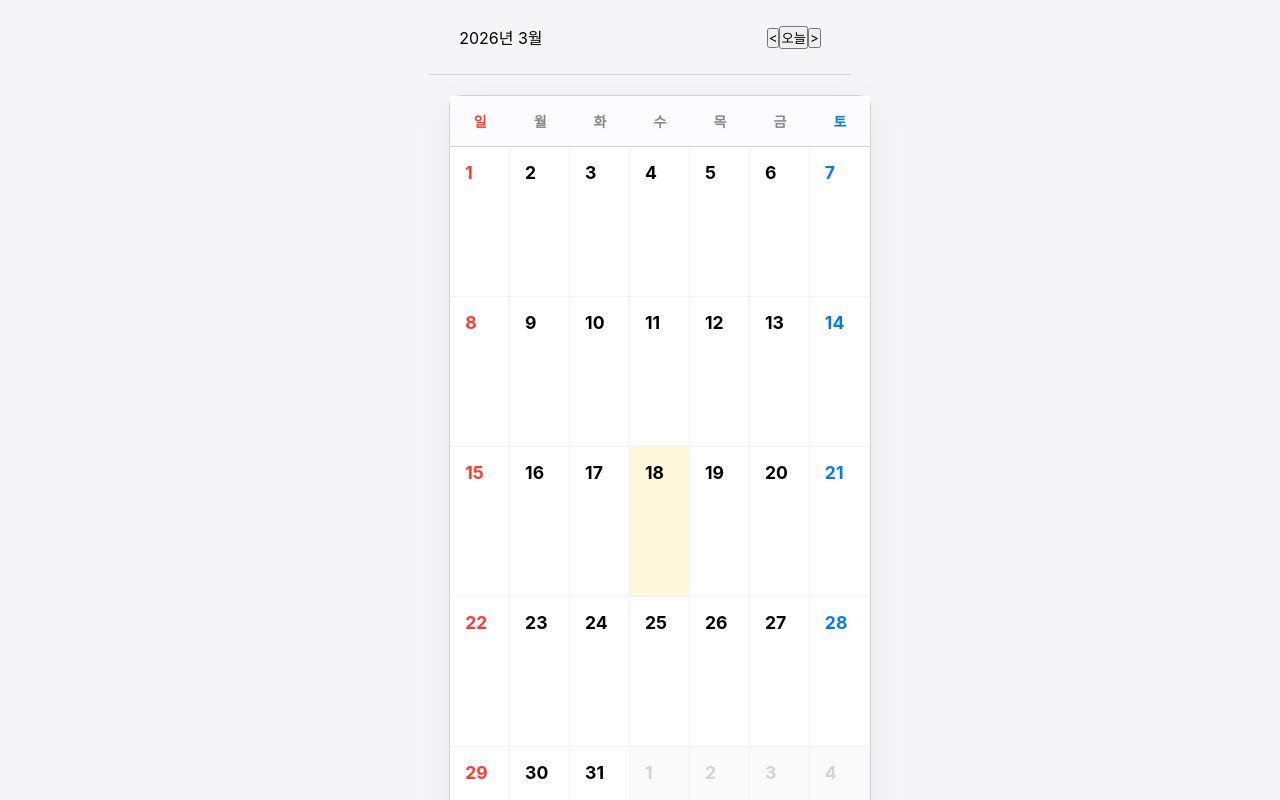
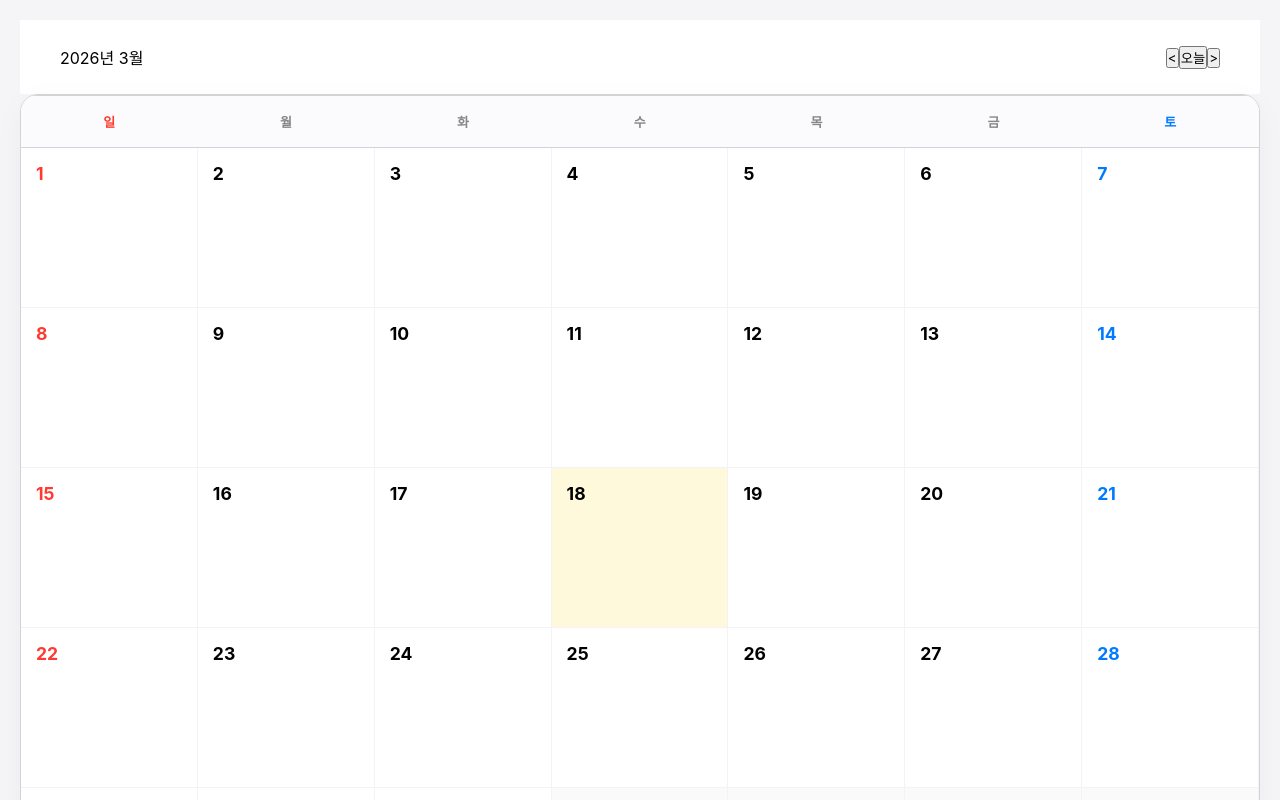
Before and after one commit to leeann9867/calendar, a React (Create React App) app: page / in a window 1280 px wide. Shown: the top 800 px of the page. Built offline with nearby package versions, Linux system fonts and the light colour scheme.

Commit message:
ver 0.11b5

```diff
--- a/src/components/CalendarSection.js
+++ b/src/components/CalendarSection.js
@@ -16,29 +16,25 @@ function CalendarSection({ calendarData, getEventsForDate, modalConfig, openModa
             events.sort((a, b) => a.date.localeCompare(b.date)).forEach(ev => {
                 if (!seenInWeek.has(ev.id)) {
                     seenInWeek.add(ev.id);
-                    let startIdx = week.findIndex(d => formatDate(d.date) === ev.date);
-                    if (startIdx === -1) startIdx = 0;
-                    let endIdx = week.findIndex(d => formatDate(d.date) === (ev.endDate || ev.date));
-                    if (endIdx === -1) endIdx = 6;
-                    weekEvents.push({ ...ev, startIdx, endIdx, refDate: formatDate(day.date) });
+                    let sIdx = week.findIndex(d => formatDate(d.date) === ev.date);
+                    if (sIdx === -1) sIdx = 0;
+                    let eIdx = week.findIndex(d => formatDate(d.date) === (ev.endDate || ev.date));
+                    if (eIdx === -1) eIdx = 6;
+                    weekEvents.push({ ...ev, sIdx, eIdx, refDate: formatDate(day.date) });
                 }
             });
         });
 
         return weekEvents.map((ev, i) => {
-            const isActualStart = ev.date === formatDate(week[ev.startIdx].date);
-            const isActualEnd = (ev.endDate || ev.date) === formatDate(week[ev.endIdx].date);
-            const left = (ev.startIdx * 14.2857) + "%";
-            const width = ((ev.endIdx - ev.startIdx + 1) * 14.2857) + "%";
+            const isStart = ev.date === formatDate(week[ev.sIdx].date);
+            const isEnd = (ev.endDate || ev.date) === formatDate(week[ev.eIdx].date);
+            const left = (ev.sIdx * (100 / 7)) + "%";
+            const width = ((ev.eIdx - ev.sIdx + 1) * (100 / 7)) + "%";
 
             return (
                 <div key={`${ev.id}-${i}`}
-                     className={`event-bar ${ev.color} ${isActualStart ? 'start-round' : ''} ${isActualEnd ? 'end-round' : ''}`}
-                     style={{
-                         left: left,
-                         width: width,
-                         top: `${i * 35}px`, // 이벤트 바 사이 간격을 시원하게 조정
-                     }}
+                     className={`event-bar ${ev.color} ${isStart ? 'start-round' : ''} ${isEnd ? 'end-round' : ''}`}
+                     style={{ left, width, top: `${i * 34}px` }}
                      onClick={(e) => { e.stopPropagation(); openModal(ev.refDate, ev); }}>
                     {ev.title || '(제목 없음)'}
                 </div>
@@ -60,9 +56,7 @@ function CalendarSection({ calendarData, getEventsForDate, modalConfig, openModa
                                 <span className="day-label">{item.date.getDate()}</span>
                             </div>
                         ))}
-                        <div className="event-overlay-layer">
-                            {renderRowEvents(week)}
-                        </div>
+                        <div className="event-overlay-layer">{renderRowEvents(week)}</div>
                     </div>
                 ))}
             </div>
--- a/src/index.css
+++ b/src/index.css
@@ -3,160 +3,158 @@
   --sat-blue: #007aff;
   --border: #d2d2d7;
   --bg-gray: #f2f2f7;
+  --apple-blue: #007aff;
 }
 
-* { box-sizing: border-box; margin: 0; padding: 0; font-family: -apple-system, sans-serif; }
+* { box-sizing: border-box; margin: 0; padding: 0; font-family: -apple-system, "Helvetica Neue", sans-serif; }
 
-/* 1. 배경 및 중앙 정렬 (꽉 차게) */
 body {
   background-color: #f5f5f7;
   min-height: 100vh;
-  display: flex;
-  justify-content: center;
-  padding: 0; /* 여백 제거하여 더 넓게 */
+  padding: 20px;
 }
 
-/* 2. 메인 컨테이너: 데스크톱에서 시원하게 100% 활용 */
+/* 캘린더 메인 컨테이너 */
 .calendar-main-wrapper {
   width: 100%;
-  max-width: 1600px; /* 훨씬 더 넓게 확장 */
-  margin: 20px;
+  max-width: 1600px;
+  margin: 0 auto;
   background: white;
   border: 1px solid var(--border);
-  border-radius: 12px;
+  border-radius: 18px; /* 더 부드러운 라운드 */
   display: flex;
   flex-direction: column;
-  box-shadow: 0 10px 40px rgba(0,0,0,0.05);
+  box-shadow: 0 8px 30px rgba(0,0,0,0.04);
+  overflow: hidden;
 }
 
-/* 3. 헤더 (날짜 이동 버튼 등) */
+/* 1. 헤더 디자인 복구 */
 .calendar-header {
-  padding: 25px 30px;
+  padding: 25px 40px;
   display: flex;
   justify-content: space-between;
   align-items: center;
-  border-bottom: 1px solid var(--border);
+  background: white;
 }
+.calendar-header h2 { font-size: 1.5rem; font-weight: 700; color: #1d1d1f; }
+.header-nav-btns button {
+  padding: 8px 16px;
+  border-radius: 8px;
+  border: 1px solid var(--border);
+  background: white;
+  cursor: pointer;
+  font-weight: 600;
+  margin-left: 8px;
+  transition: all 0.2s;
+}
+.header-nav-btns button:hover { background: var(--bg-gray); }
 
-/* 4. 요일 헤더 (토/일 색상 복구) */
+/* 2. 요일 헤더 디자인 복구 */
 .weekdays-grid-header {
   display: grid;
   grid-template-columns: repeat(7, 1fr);
   background: #fbfbfd;
+  border-top: 1px solid var(--border);
   border-bottom: 1px solid var(--border);
 }
-.day-header {
-  padding: 15px 0;
-  text-align: center;
-  font-size: 14px;
-  font-weight: 600;
-  color: #86868b;
-}
+.day-header { padding: 16px 0; text-align: center; font-size: 13px; font-weight: 600; color: #86868b; text-transform: uppercase; letter-spacing: 0.5px; }
 .day-header:nth-child(1) { color: var(--sun-red); }
 .day-header:nth-child(7) { color: var(--sat-blue); }
 
-/* 5. 캘린더 본문: 좁지 않게 flex-grow 적용 */
-.calendar-content-body {
-  display: flex;
-  flex-direction: column;
-  flex: 1;
-}
-
+/* 3. 캘린더 바디 & 날짜 칸 */
 .calendar-row-container {
   display: grid;
   grid-template-columns: repeat(7, 1fr);
-  min-height: 150px; /* 기본 높이를 더 시원하게 확보 */
+  min-height: 160px; /* 데스크톱 최적 높이 */
   position: relative;
   border-bottom: 1px solid var(--bg-gray);
 }
-
-.day-cell {
-  border-right: 1px solid var(--bg-gray);
-  padding: 15px;
-  min-height: 100%;
-}
+.day-cell { border-right: 1px solid var(--bg-gray); padding: 15px; transition: background 0.2s; }
 .day-cell:last-child { border-right: none; }
-
-.day-label {
-  font-size: 1.1rem;
-  font-weight: 700;
-  margin-bottom: 10px;
-  display: inline-block;
-}
+.day-label { font-size: 1.1rem; font-weight: 700; margin-bottom: 10px; display: inline-block; }
 
 /* 토/일 날짜 색상 복구 */
-.day-cell:nth-child(7n+1) .day-label { color: var(--sun-red); }
-.day-cell:nth-child(7n) .day-label { color: var(--sat-blue); }
+.day-cell:nth-child(1) .day-label { color: var(--sun-red); }
+.day-cell:nth-child(7) .day-label { color: var(--sat-blue); }
 
 .other-month { background-color: #fafafa; }
 .other-month .day-label { color: #d2d2d7 !important; }
 .today-cell { background-color: #fff9db; }
 
-/* 6. 이벤트 레이어 (가로 연결) */
-.event-overlay-layer {
-  position: absolute;
-  top: 45px; /* 날짜 숫자 아래 여유있게 배치 */
-  left: 0; right: 0; bottom: 0;
-  pointer-events: none;
-}
-
+/* 4. 이벤트 바 디자인 (가로 연결형) */
+.event-overlay-layer { position: absolute; top: 48px; left: 0; right: 0; pointer-events: none; }
 .event-bar {
   position: absolute;
   height: 28px;
   line-height: 28px;
-  font-size: 13px;
+  font-size: 12.5px;
   color: white;
-  padding: 0 12px;
+  padding: 0 10px;
   pointer-events: auto;
   cursor: pointer;
   z-index: 10;
   white-space: nowrap;
   overflow: hidden;
   text-overflow: ellipsis;
-  box-shadow: 0 1px 3px rgba(0,0,0,0.1);
+  font-weight: 500;
+  box-shadow: 0 1px 2px rgba(0,0,0,0.1);
 }
-.start-round { border-radius: 6px 0 0 6px; margin-left: 5px; }
-.end-round { border-radius: 0 6px 6px 0; margin-right: 5px; }
+.start-round { border-radius: 6px 0 0 6px; margin-left: 4px; }
+.end-round { border-radius: 0 6px 6px 0; margin-right: 4px; }
 
-/* 컬러셋 */
+/* 컬러셋 복구 */
 .blue { background-color: #007aff; }
 .red { background-color: #ff3b30; }
 .green { background-color: #34c759; }
 .yellow { background-color: #ffcc00; color: #1d1d1f; }
 .purple { background-color: #af52de; }
 
-/* 7. 모달 UI 복구 (깨짐 방지 및 깔끔한 애플 스타일) */
+/* 5. 모달 디자인 복구 (깔끔한 애플 스타일) */
 .modal-overlay {
   position: fixed; top: 0; left: 0; right: 0; bottom: 0;
   background: rgba(0,0,0,0.3); backdrop-filter: blur(10px);
-  display: flex; align-items: center; justify-content: center; z-index: 9999;
+  display: flex; align-items: center; justify-content: center; z-index: 5000;
 }
 .modal-content {
   background: white;
-  width: 450px; /* 너무 좁지 않게 고정폭 */
-  padding: 30px;
+  width: 90%;
+  max-width: 500px; /* 가로폭 적정 수준으로 조정 */
+  padding: 35px;
   border-radius: 24px;
   box-shadow: 0 20px 60px rgba(0,0,0,0.2);
 }
-
 .input-title-main {
   width: 100%;
-  font-size: 1.5rem;
+  font-size: 1.6rem;
   font-weight: 800;
   border: none;
   border-bottom: 2px solid var(--bg-gray);
-  padding: 10px 0;
-  margin-bottom: 20px;
+  padding: 12px 0;
+  margin-bottom: 25px;
   outline: none;
+  color: #1d1d1f;
 }
-
 .time-split-picker {
   display: flex; align-items: center; justify-content: space-between;
-  background: var(--bg-gray); padding: 15px; border-radius: 16px; margin: 20px 0;
+  background: var(--bg-gray); padding: 18px; border-radius: 14px; margin: 20px 0;
 }
-.select-row { display: flex; align-items: center; background: white; padding: 6px 12px; border-radius: 10px; }
-.select-row select { border: none; font-size: 1.2rem; font-weight: 700; color: #007aff; outline: none; appearance: none; cursor: pointer; background: transparent; }
-.time-colon { color: #007aff; font-weight: 800; margin: 0 5px; font-size: 1.2rem; }
+.select-row { display: flex; align-items: center; background: white; padding: 8px 14px; border-radius: 10px; }
+.select-row select { border: none; font-size: 1.2rem; font-weight: 700; color: var(--apple-blue); outline: none; appearance: none; cursor: pointer; }
 
-/* 8. 푸터 */
-.calendar-footer { padding: 20px 30px; text-align: right; background: #fbfbfd; border-top: 1px solid var(--border); }
+/* 6. 푸터 디자인 복구 */
+.calendar-footer {
+  padding: 20px 40px;
+  text-align: right;
+  background: #fbfbfd;
+  border-top: 1px solid var(--border);
+}
+.footer-btn {
+  padding: 10px 20px;
+  border-radius: 10px;
+  border: none;
+  font-weight: 600;
+  cursor: pointer;
+  margin-left: 10px;
+}
+.btn-save { background: var(--apple-blue); color: white; }
+.btn-cancel { background: #e5e5ea; color: #1d1d1f; }
```
